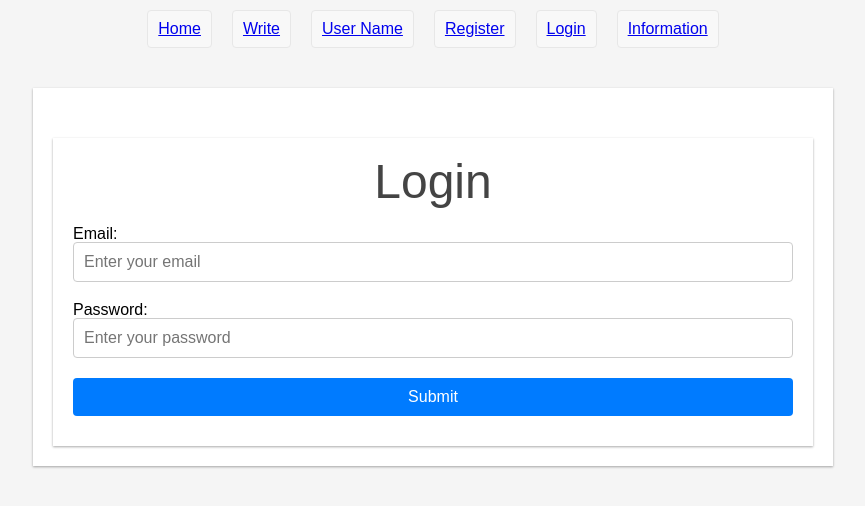
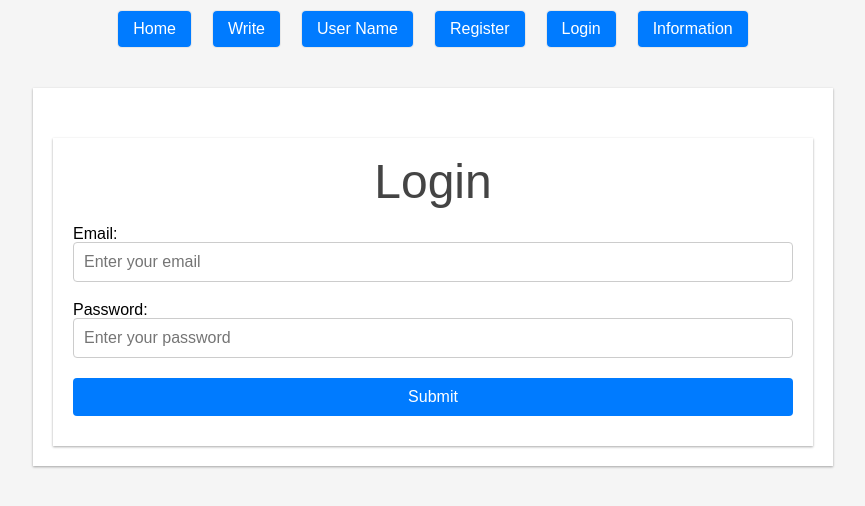
Before and after one commit to kurosawa-kuro/react-and-express-image_sns, a React (Create React App) app in the folder frontend/: page /login in a window 1280 px wide. Shown: the top 506 px of the page, without its empty margins (207-1072 px from the left). Built offline with nearby package versions, Linux system fonts and the light colour scheme.

Commit message:
fix nav link

```diff
--- a/frontend/src/components/NavBar.js
+++ b/frontend/src/components/NavBar.js
@@ -24,31 +24,31 @@ const NavBar = () => {
         <nav>
             <ul>
                 <li>
-                    <Link to="/">Home</Link>
+                    <Link className="button-link" to="/">Home</Link>
                 </li>
                 <li>
-                    <Link to="/write">Write</Link>
+                    <Link className="button-link" to="/write">Write</Link>
                 </li>
                 <li>
-                    <Link to="">{user ? user.name : 'User Name'}</Link>
+                    <Link className="button-link" to="">{user ? user.name : 'User Name'}</Link>
                 </li>
                 {!user && ( // Only show Register and Login links when not logged in
                     <>
                         <li>
-                            <Link to="/register">Register</Link>
+                            <Link className="button-link" to="/register">Register</Link>
                         </li>
                         <li>
-                            <Link to="/login">Login</Link>
+                            <Link className="button-link" to="/login">Login</Link>
                         </li>
                     </>
                 )}
                 {user && ( // Only show Logout link when logged in
                     <li>
-                        <Link to="/" onClick={logout}>Logout</Link>
+                        <Link className="button-link" to="/" onClick={logout}>Logout</Link>
                     </li>
                 )}
                 <li>
-                    <Link to="/information">Information</Link>
+                    <Link className="button-link" to="/information">Information</Link>
                 </li>
             </ul>
         </nav>
--- a/frontend/src/styles/App.css
+++ b/frontend/src/styles/App.css
@@ -111,7 +111,6 @@ ul {
 }
 
 li {
-  padding: 10px;
   background-color: var(--list-bg-color);
   border: 1px solid var(--list-border-color);
   border-radius: 4px;
@@ -141,3 +140,17 @@ img {
   display: flex;
   gap: 10px;
 }
+
+.button-link {
+  display: inline-block;
+  padding: 10px 15px;
+  background-color: var(--button-bg-color);
+  color: #fff;
+  border-radius: 4px;
+  text-decoration: none;
+  transition: background-color 0.3s ease;
+}
+
+.button-link:hover {
+  background-color: var(--button-hover-bg-color);
+}
```
